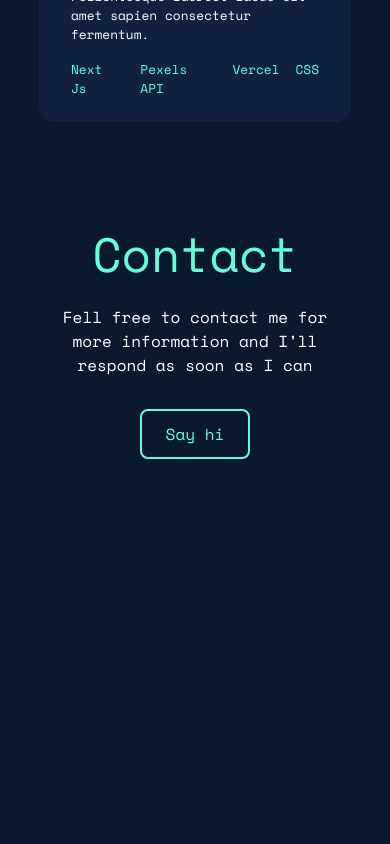
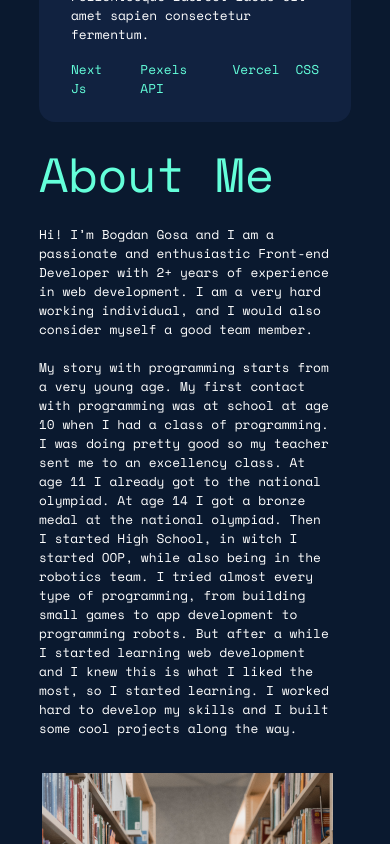
Before and after one commit to bogdangosa/portfolio2, a React (Create React App) app: page / in a window 390 px wide. Shown: the part 2860-3704 px from the top of the page. Built offline with nearby package versions, Linux system fonts and the light colour scheme.

Commit message:
responsiveness contact page

```diff
--- a/src/Components/Pages/Contact/Contact.css
+++ b/src/Components/Pages/Contact/Contact.css
@@ -3,6 +3,7 @@
     box-sizing: border-box;
     padding-left: 10vw;
     padding-top: 8rem;
+    padding-bottom: 2rem;
     display: flex;
     justify-content: flex-start;
 }
@@ -40,5 +41,27 @@
 }
 
 .SubmitButton{
+    width:-webkit-fit-content;
+    width:-moz-fit-content;
     width:fit-content;
 }
+
+
+@media screen and (max-width: 700px) {
+    .Contact{
+        flex-direction: column-reverse;
+        padding-right: 10vw;
+    }
+    .ContactForm{
+        width: 100%;
+        padding-left: 0;
+
+    }
+
+
+    .SocialMedia_Bar{
+        flex-direction: row;
+        gap: 1rem;
+        padding-top: 1rem;
+    }
+}
--- a/src/Components/Pages/Home/Home.css
+++ b/src/Components/Pages/Home/Home.css
@@ -75,7 +75,7 @@
 }
 
 .HomeContactSection{
-    height: 100vh;
+    height: 90vh;
     display: flex;
     flex-direction: column;
     align-items: flex-start;
@@ -123,8 +123,21 @@
         text-align: center;
     }
 
-    /*.HomeProjectsSection,*/ .HomeAboutSection{
+    /*.HomeProjectsSection,.HomeAboutSection{
         display: none;
+    }*/
+    .HomeAboutSection{
+        min-height: 100vh;
+        height: auto;
+    }
+
+    .HomeAboutContect{
+        flex-direction: column;
+    }
+    .HomeAboutText{
+        padding-right: 0;
+        font-size: 0.8rem;
+        padding-bottom: 2rem;
     }
 
 
```
